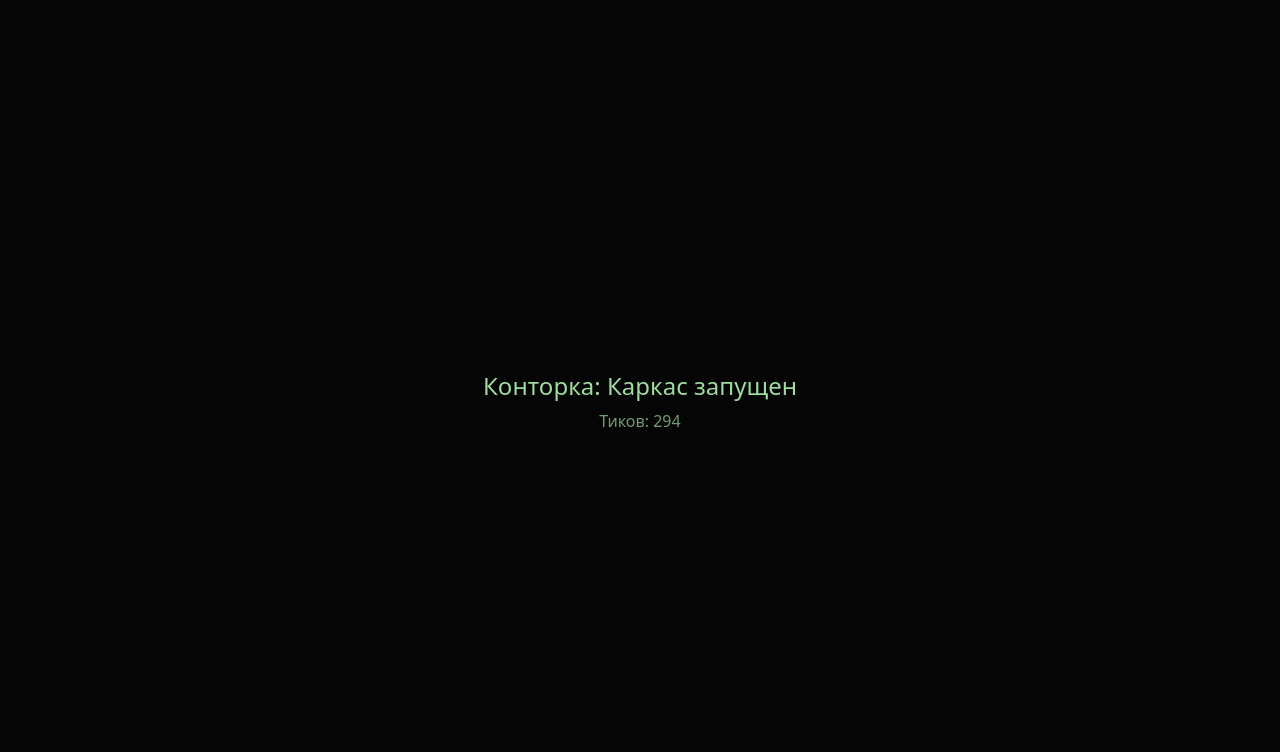
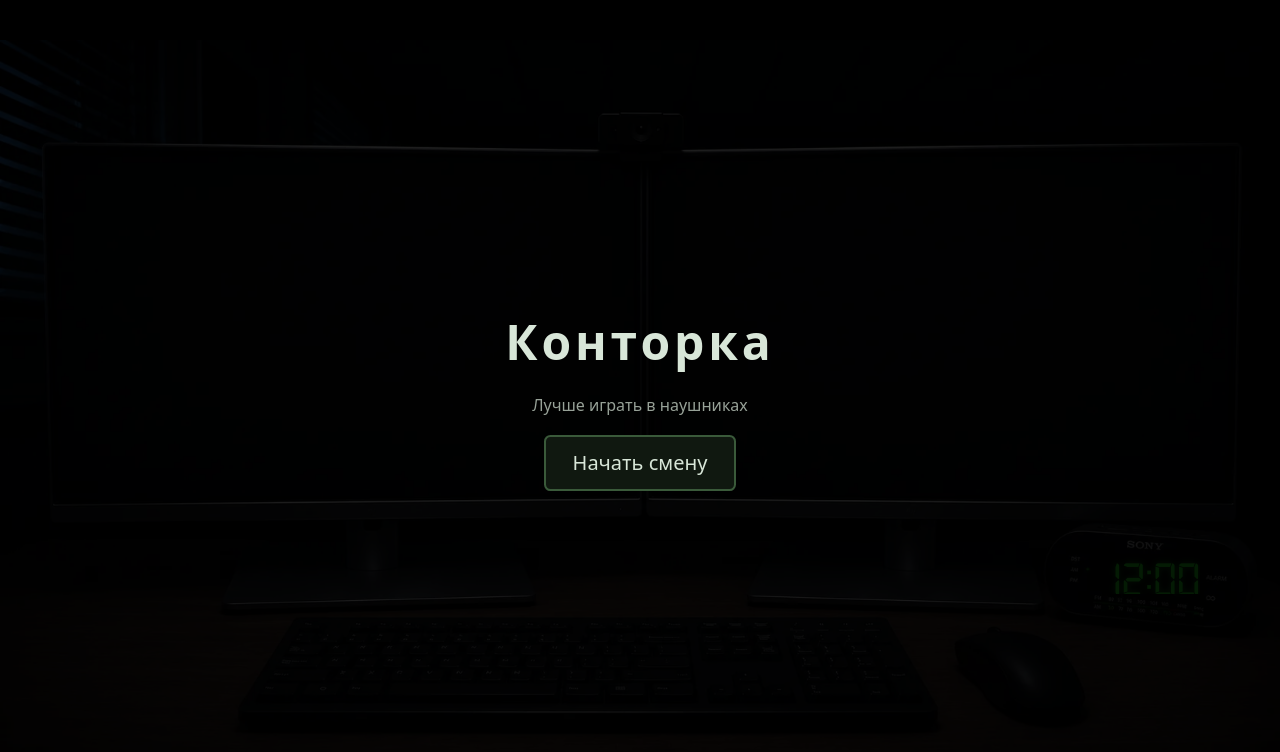
Before and after one commit to Lolmann991/Buero_Kontorka, a plain HTML site: page index.html in a window 1280 px wide. Drawn offline with Linux system fonts and the light colour scheme.

Commit message:
Этап 1

```diff
--- a/i18n/ru.json
+++ b/i18n/ru.json
@@ -1,6 +1,7 @@
 {
   "ui.title": "Конторка",
-  "ui.boot": "Каркас запущен",
-  "ui.tickCounter": "Тиков: {n}",
-  "ui.startShift": "Начать смену"
+  "ui.startShift": "Начать смену",
+  "ui.headphones": "Лучше играть в наушниках",
+  "ui.rotateHint": "Поверните устройство горизонтально",
+  "ui.shiftOver": "Смена окончена"
 }
--- a/index.html
+++ b/index.html
@@ -3,38 +3,130 @@
 <head>
   <meta charset="utf-8">
   <meta name="viewport" content="width=device-width, initial-scale=1, viewport-fit=cover">
+  <meta name="theme-color" content="#050505">
   <title>Конторка</title>
   <style>
+    @font-face {
+      font-family: "Digital7";
+      src: url("assets/fonts/digital-7.ttf") format("truetype");
+      font-display: block;
+    }
+
     html, body {
       margin: 0;
+      width: 100%;
       height: 100%;
-      background: #050505;
-      color: #9fdc9f;
+      background: #000;
+      color: #d8e6d8;
       font-family: system-ui, "Segoe UI", Roboto, Arial, sans-serif;
       overflow: hidden;
       touch-action: manipulation;
       -webkit-user-select: none;
       user-select: none;
+      -webkit-tap-highlight-color: transparent;
     }
-    #app { position: relative; width: 100%; height: 100%; }
-    /* Временная заглушка этапа 0. Удаляется на этапе 1. */
-    #boot {
-      position: absolute; inset: 0;
-      display: flex; flex-direction: column;
-      align-items: center; justify-content: center;
-      gap: 0.5rem; text-align: center;
+    #app { position: fixed; inset: 0; }
+
+    /* ---------- сцена 16:9, все слои в процентах ---------- */
+    .stage {
+      position: absolute;
+      left: 50%;
+      top: 50%;
+      width: min(100vw, 177.7778vh);
+      width: min(100vw, 177.7778dvh);
+      aspect-ratio: 16 / 9;
+      transform: translate(-50%, -50%);
+      container-type: inline-size;
+      background: #000;
     }
-    #boot-title { font-size: 1.5rem; }
-    #boot-tick { font-size: 1rem; opacity: 0.7; font-variant-numeric: tabular-nums; }
+    .desk-photo {
+      position: absolute;
+      inset: 0;
+      width: 100%;
+      height: 100%;
+      display: block;
+      pointer-events: none;
+    }
+    .layer { position: absolute; box-sizing: border-box; }
+
+    /* Мониторы: сюда на этапах 3 и 7 встанут карта камер и Teams */
+    .monitor-left  { left: 4.07%;  top: 15.73%; width: 45.87%; height: 48.03%; }
+    .monitor-right { left: 50.84%; top: 15.73%; width: 45.57%; height: 48.03%; }
+
+    /* Часы Sony. Цифры в фото закрыты тёмной плашкой, время рисует HTML */
+    .clock-plate {
+      left: 86.12%;
+      top: 71.41%;
+      width: 7.66%;
+      height: 5.53%;
+      background: #020303;
+      display: flex;
+      align-items: center;
+      justify-content: flex-end;
+      overflow: hidden;
+    }
+    .clock-digits {
+      font-family: "Digital7", monospace;
+      font-size: 3.9cqw;
+      line-height: 1;
+      color: #1fe01f;
+      text-shadow: 0 0 0.5cqw rgba(31, 224, 31, 0.55);
+      font-variant-numeric: tabular-nums;
+      white-space: pre;
+      transform: translateY(var(--clock-dy, 0));
+    }
+
+    /* ---------- стартовый экран ---------- */
+    .start-screen {
+      position: absolute;
+      inset: 0;
+      z-index: 10;
+      display: flex;
+      flex-direction: column;
+      align-items: center;
+      justify-content: center;
+      gap: 1.2rem;
+      background: rgba(0, 0, 0, 0.88);
+      text-align: center;
+      padding: 1rem;
+    }
+    .start-screen[hidden] { display: none; }
+    .start-title { margin: 0; font-size: clamp(1.6rem, 6vw, 3rem); letter-spacing: 0.08em; }
+    .start-hint { margin: 0; font-size: 1rem; opacity: 0.7; }
+    .start-btn {
+      min-width: 12rem;
+      min-height: 3.5rem;
+      padding: 0.6rem 1.6rem;
+      font: inherit;
+      font-size: 1.25rem;
+      color: #d8e6d8;
+      background: #101810;
+      border: 2px solid #3a5a3a;
+      border-radius: 0.4rem;
+      touch-action: manipulation;
+    }
+    .start-btn:active { background: #1d2d1d; }
+
+    /* ---------- подсказка «поверни устройство» ---------- */
+    .rotate-hint {
+      position: absolute;
+      inset: 0;
+      z-index: 20;
+      display: none;
+      align-items: center;
+      justify-content: center;
+      padding: 2rem;
+      background: #000;
+      text-align: center;
+      font-size: 1.25rem;
+    }
+    @media (orientation: portrait) {
+      .rotate-hint { display: flex; }
+    }
   </style>
 </head>
 <body>
-  <div id="app">
-    <div id="boot">
-      <div id="boot-title"></div>
-      <div id="boot-tick"></div>
-    </div>
-  </div>
+  <div id="app"></div>
   <script type="module" src="src/main.js"></script>
 </body>
 </html>
--- /dev/null
+++ b/src/audio.js
@@ -0,0 +1,30 @@
+// Звук. На этапе 1 здесь только разблокировка AudioContext по первому касанию.
+// Полная версия (позиции, панорама, фильтр, звонки) — этап 8.
+
+let ctx = null;
+
+// Вызывать только из обработчика касания.
+export function init() {
+  if (ctx) {
+    if (ctx.state === 'suspended') ctx.resume();
+    return ctx;
+  }
+  const AC = window.AudioContext || window.webkitAudioContext;
+  if (!AC) {
+    console.warn('audio: Web Audio недоступен');
+    return null;
+  }
+  ctx = new AC();
+  ctx.resume();
+  // Тихий буфер: страховка для iOS, чтобы контекст точно проснулся.
+  const buf = ctx.createBuffer(1, 1, 22050);
+  const src = ctx.createBufferSource();
+  src.buffer = buf;
+  src.connect(ctx.destination);
+  src.start(0);
+  return ctx;
+}
+
+export function getContext() {
+  return ctx;
+}
--- a/src/main.js
+++ b/src/main.js
@@ -1,10 +1,15 @@
 // Единственный игровой цикл. Другие модули время берут только из события tick.
 
-import { state, emit, on } from './state.js';
+import { state, set, emit, on, newNight } from './state.js';
 import { loadLang, t } from './i18n.js';
+import * as audio from './audio.js';
+import * as desk from './ui/desk.js';
 
 const MAX_DT = 0.1; // секунды
+const NIGHT_SEC = 360;
+
 let last = null;
+let lastHour = 0;
 
 function frame(now) {
   requestAnimationFrame(frame);
@@ -21,35 +26,49 @@ function frame(now) {
   emit('tick', { dt });
 }
 
-// Пауза при скрытой вкладке: после возвращения не накапливаем большой dt.
+// После возвращения на вкладку не копим большой dt.
 document.addEventListener('visibilitychange', () => {
   last = null;
 });
 
-// ---------- временная проверка этапа 0 (убрать на этапе 1) ----------
-function mountBootCheck() {
-  const title = document.getElementById('boot-title');
-  const tickEl = document.getElementById('boot-tick');
-  title.textContent = `${t('ui.title')}: ${t('ui.boot')}`;
-  let ticks = 0;
-  let acc = 0;
-  on('tick', ({ dt }) => {
-    ticks++;
-    acc += dt;
-    if (acc >= 0.25) {
-      acc = 0;
-      tickEl.textContent = t('ui.tickCounter', { n: ticks });
-    }
-  });
-}
+// ---------- время смены ----------
+on('tick', ({ dt }) => {
+  if (!state.running) return;
 
+  const time = Math.min(NIGHT_SEC, state.time + dt);
+  set('time', time);
+
+  const hour = Math.floor(time / 60);
+  if (hour !== lastHour) {
+    lastHour = hour;
+    emit('clock:hour', { hour });
+  }
+
+  if (time >= NIGHT_SEC) {
+    set('running', false);
+    emit('night:end', { n: state.night });
+  }
+});
+
+// ---------- намерения интерфейса ----------
+on('intent:startShift', () => {
+  if (state.running) return;
+  audio.init();
+  newNight(state.night);
+  lastHour = 0;
+  set('running', true);
+});
+
+// ---------- запуск ----------
 async function boot() {
   await loadLang('ru');
-  mountBootCheck();
+
+  const ctx = { state, t, emit, on };
+  desk.mount(document.getElementById('app'), ctx);
 
   if (new URLSearchParams(location.search).get('debug') === '1') {
     // Временно, для проверки в консоли. Полноценная панель — этап 2.
-    window.__kontorka = { state, emit, on, t };
+    window.__kontorka = { state, set, emit, on, t };
   }
 
   requestAnimationFrame(frame);
--- /dev/null
+++ b/src/ui/desk.js
@@ -0,0 +1,96 @@
+// Стол, мониторы-слоты, часы Sony, стартовый экран и подсказка поворота.
+// Только рисует и шлёт намерения. Игровой логики здесь нет.
+
+let root = null;
+let offs = [];
+let els = {};
+let shownText = '';
+
+function el(tag, className, parent) {
+  const e = document.createElement(tag);
+  if (className) e.className = className;
+  if (parent) parent.appendChild(e);
+  return e;
+}
+
+// Время смены (секунды ночи) -> «12:00», « 1:05». 1 секунда игры = 1 минута на часах.
+export function formatClock(timeSec) {
+  const totalMin = Math.min(360, Math.floor(timeSec));
+  const hour = Math.floor(totalMin / 60);
+  const min = totalMin % 60;
+  const h12 = hour === 0 ? 12 : hour;
+  return `${String(h12).padStart(2, ' ')}:${String(min).padStart(2, '0')}`;
+}
+
+function renderClock(state) {
+  const text = formatClock(state.time);
+  if (text === shownText) return;
+  shownText = text;
+  els.digits.textContent = text;
+}
+
+function showStart(titleKey, ctx) {
+  els.startTitle.textContent = ctx.t(titleKey);
+  els.start.hidden = false;
+}
+
+export function mount(rootEl, ctx) {
+  root = rootEl;
+  const { state, t, emit, on } = ctx;
+
+  // Сцена
+  els.stage = el('div', 'stage', root);
+  const img = el('img', 'desk-photo', els.stage);
+  img.src = 'assets/img/desk/desk.webp';
+  img.alt = '';
+  img.draggable = false;
+
+  els.monLeft = el('div', 'layer monitor-left', els.stage);
+  els.monLeft.id = 'monitor-left';
+  els.monRight = el('div', 'layer monitor-right', els.stage);
+  els.monRight.id = 'monitor-right';
+
+  els.plate = el('div', 'layer clock-plate', els.stage);
+  els.digits = el('div', 'clock-digits', els.plate);
+  renderClock(state);
+
+  // Стартовый экран
+  els.start = el('div', 'start-screen', root);
+  els.startTitle = el('h1', 'start-title', els.start);
+  els.startHint = el('p', 'start-hint', els.start);
+  els.startHint.textContent = t('ui.headphones');
+  els.startBtn = el('button', 'start-btn', els.start);
+  els.startBtn.type = 'button';
+  els.startBtn.textContent = t('ui.startShift');
+  els.startTitle.textContent = t('ui.title');
+
+  // pointerup от касания — это жест, после которого браузер разрешает звук.
+  els.startBtn.addEventListener('pointerup', (e) => {
+    if (e.button > 0) return;
+    emit('intent:startShift');
+  });
+
+  // Подсказка поворота (показывается CSS-ом в портретной ориентации)
+  els.rotate = el('div', 'rotate-hint', root);
+  els.rotate.textContent = t('ui.rotateHint');
+
+  offs = [
+    on('tick', () => renderClock(state)),
+    on('night:start', () => {
+      shownText = '';
+      renderClock(state);
+      els.start.hidden = true;
+    }),
+    // Временно: полноценный экран итога появится на этапе 10.
+    on('night:end', () => showStart('ui.shiftOver', ctx)),
+  ];
+}
+
+export function unmount() {
+  offs.forEach((off) => off());
+  offs = [];
+  if (root) root.replaceChildren();
+  root = null;
+  els = {};
+  shownText = '';
+}
```
Also changed, not shown: assets/fonts/digital-7.ttf (added), assets/img/desk/desk.webp (added), 3 other files.
